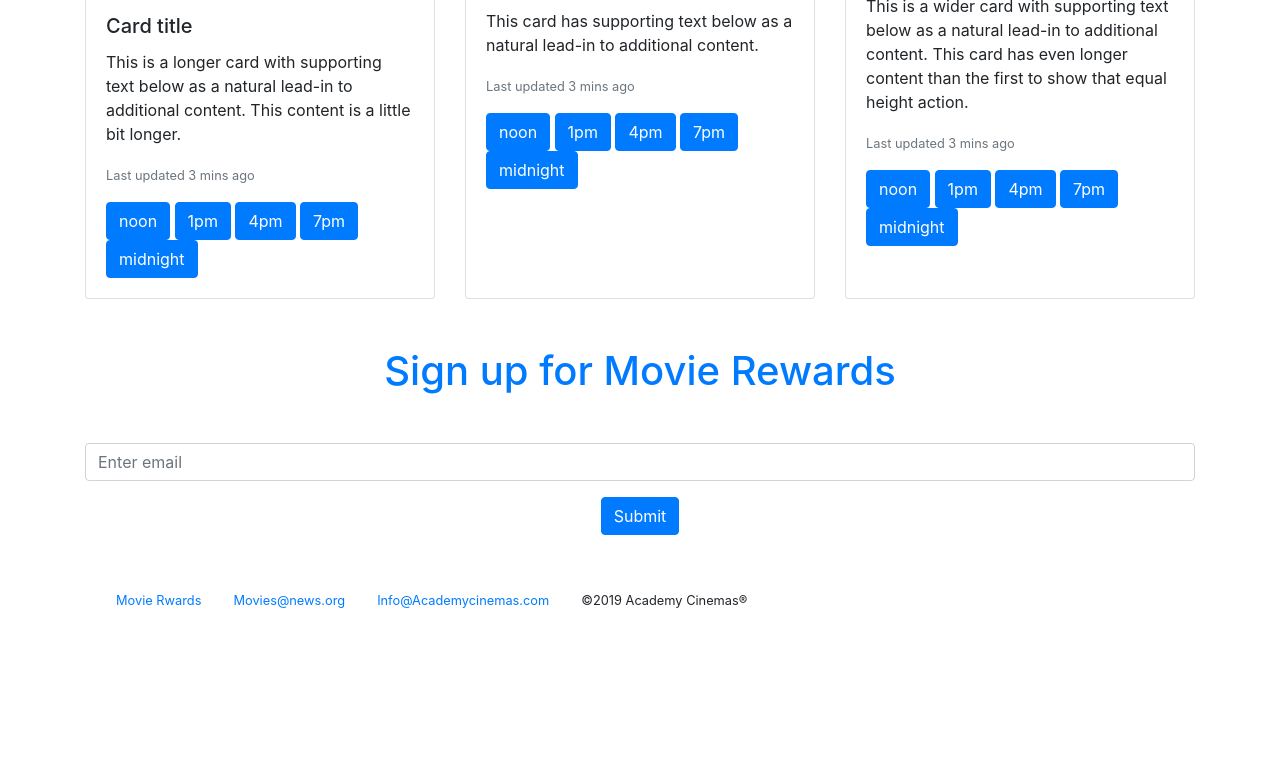
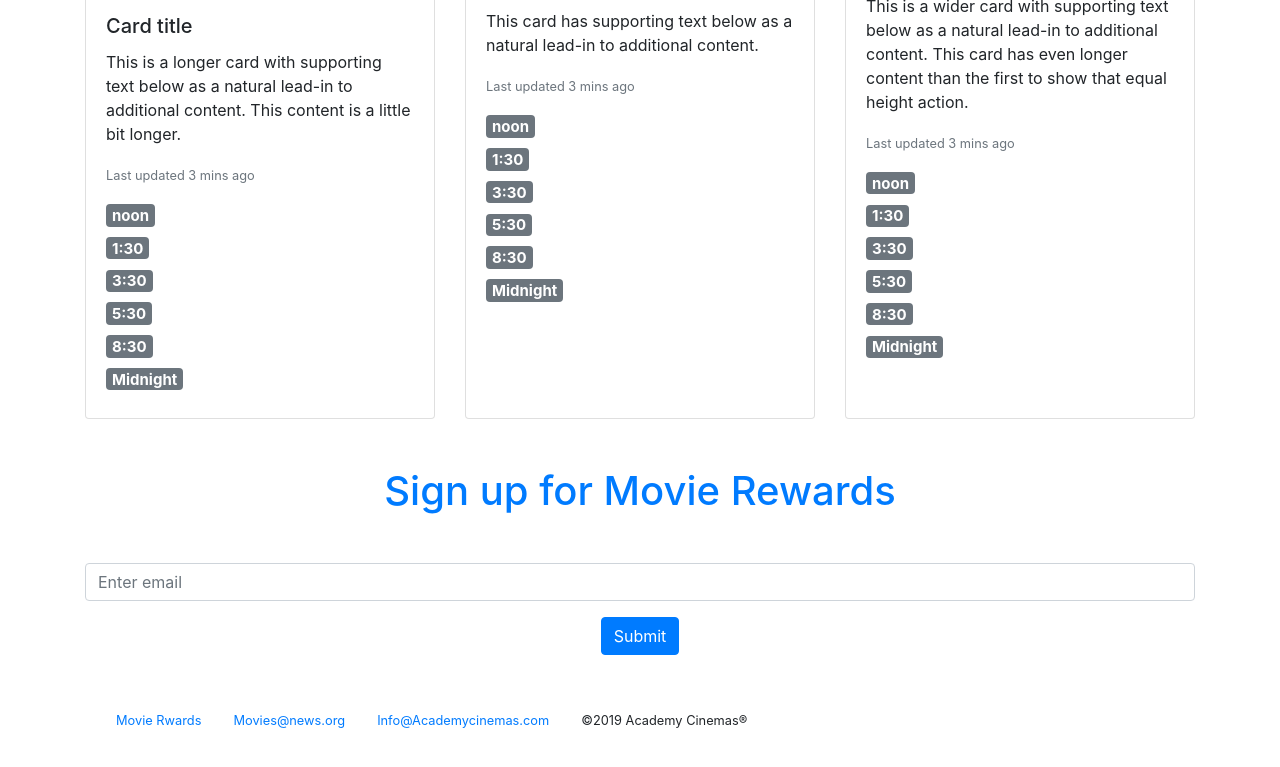
Before and after one commit to art4fred/Basic_HTML_and_CSS, a plain HTML site: page Bootstrap4_project/Academy_cinemas.html in a window 1280 px wide. Shown: the part 878-1645 px from the top of the page. Before the commit the page ends 1544 px from the top, so only its background shows below. Drawn offline with nearby package versions, Linux system fonts and the light colour scheme.

Commit message:
Update Academy_cinemas.html
changing buttons to badges

```diff
--- a/Bootstrap4_project/Academy_cinemas.html
+++ b/Bootstrap4_project/Academy_cinemas.html
@@ -86,11 +86,13 @@
                 <h5 class="card-title">Card title</h5>
                 <p class="card-text">This is a longer card with supporting text below as a natural lead-in to additional content. This content is a little bit longer.</p>
                 <p class="card-text"><small class="text-muted">Last updated 3 mins ago</small></p>
-                <button type="button" class="btn btn-primary">noon</button>
-                <button type="button" class="btn btn-primary">1pm</button>
-                <button type="button" class="btn btn-primary">4pm</button>
-                <button type="button" class="btn btn-primary">7pm</button>
-                <button type="button" class="btn btn-primary">midnight</button>
+
+                <h5><span class="badge badge-secondary">noon</span></h5>
+                <h5><span class="badge badge-secondary">1:30</span></h5>
+                <h5><span class="badge badge-secondary">3:30</span></h5>
+                <h5><span class="badge badge-secondary">5:30</span></h5>
+                <h5><span class="badge badge-secondary">8:30</span></h5>
+                <h5><span class="badge badge-secondary">Midnight</span></h5>
 
               </div>
             </div>
@@ -100,11 +102,13 @@
                 <h5 class="card-title">Card title</h5>
                 <p class="card-text">This card has supporting text below as a natural lead-in to additional content.</p>
                 <p class="card-text"><small class="text-muted">Last updated 3 mins ago</small></p>
-                <button type="button" class="btn btn-primary">noon</button>
-                <button type="button" class="btn btn-primary">1pm</button>
-                <button type="button" class="btn btn-primary">4pm</button>
-                <button type="button" class="btn btn-primary">7pm</button>
-                <button type="button" class="btn btn-primary">midnight</button>
+
+                <h5><span class="badge badge-secondary">noon</span></h5>
+                <h5><span class="badge badge-secondary">1:30</span></h5>
+                <h5><span class="badge badge-secondary">3:30</span></h5>
+                <h5><span class="badge badge-secondary">5:30</span></h5>
+                <h5><span class="badge badge-secondary">8:30</span></h5>
+                <h5><span class="badge badge-secondary">Midnight</span></h5>
               </div>
             </div>
             <div class="card">
@@ -113,11 +117,13 @@
                 <h5 class="card-title">Card title</h5>
                 <p class="card-text">This is a wider card with supporting text below as a natural lead-in to additional content. This card has even longer content than the first to show that equal height action.</p>
                 <p class="card-text"><small class="text-muted">Last updated 3 mins ago</small></p>
-                <button type="button" class="btn btn-primary">noon</button>
-                <button type="button" class="btn btn-primary">1pm</button>
-                <button type="button" class="btn btn-primary">4pm</button>
-                <button type="button" class="btn btn-primary">7pm</button>
-                <button type="button" class="btn btn-primary">midnight</button>
+
+                <h5><span class="badge badge-secondary">noon</span></h5>
+                <h5><span class="badge badge-secondary">1:30</span></h5>
+                <h5><span class="badge badge-secondary">3:30</span></h5>
+                <h5><span class="badge badge-secondary">5:30</span></h5>
+                <h5><span class="badge badge-secondary">8:30</span></h5>
+                <h5><span class="badge badge-secondary">Midnight</span></h5>
 
               </div>
             </div>
```
